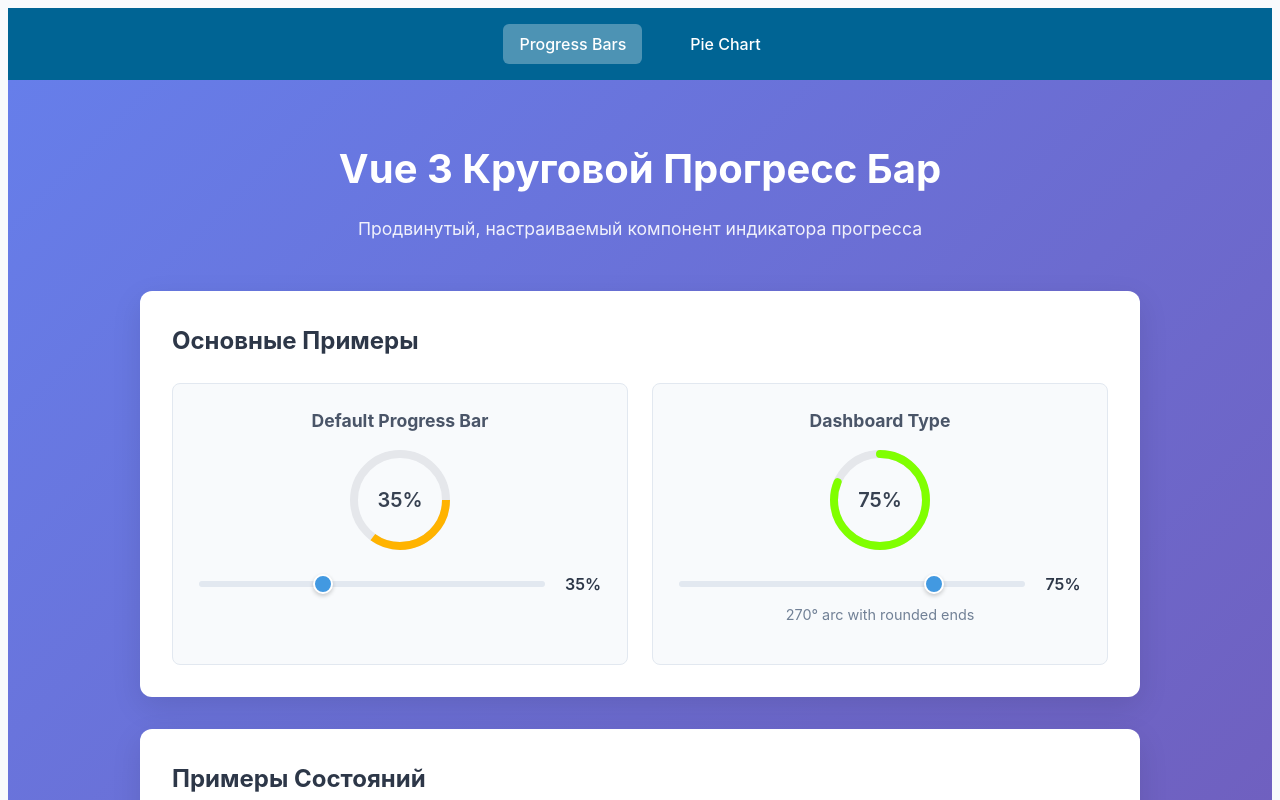
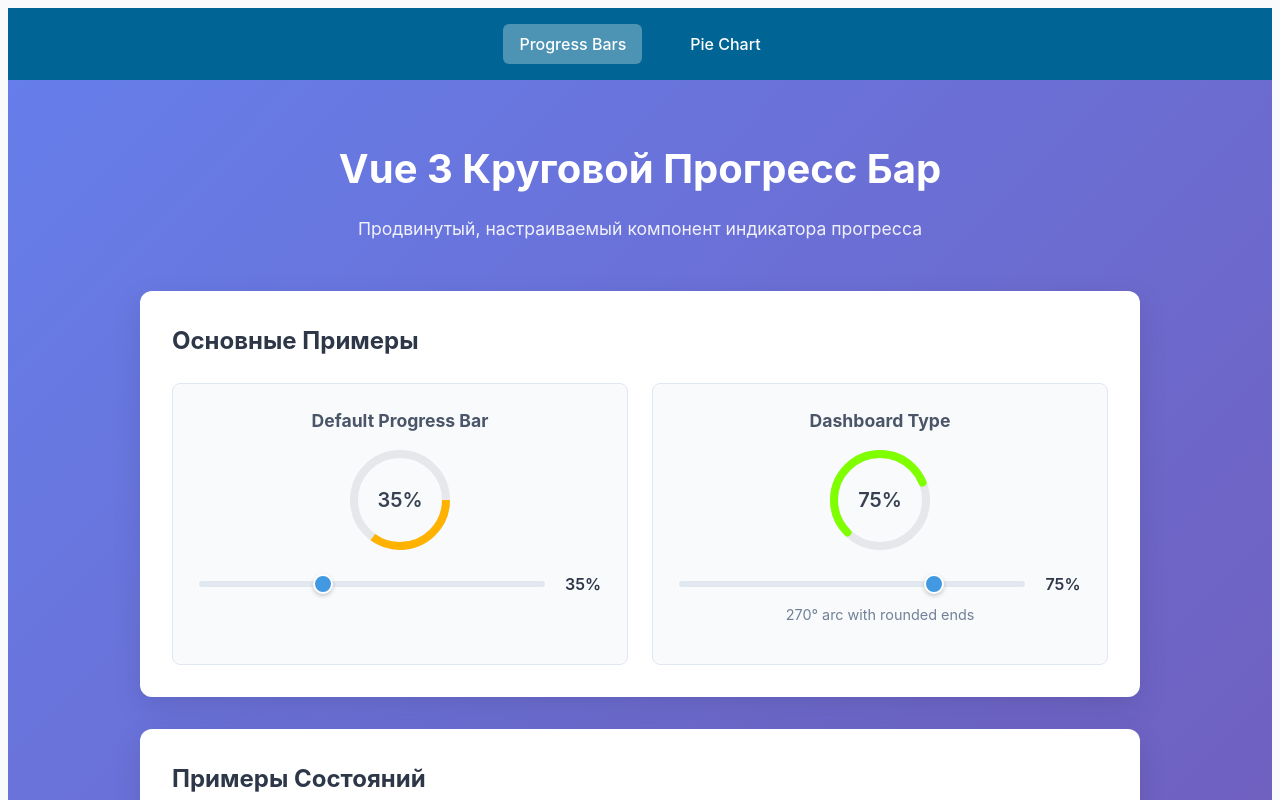
Before and after one commit to kalikrit/progress-bar, a Vue app: page / in a window 1280 px wide. Shown: the top 800 px of the page. Built offline with nearby package versions, Linux system fonts and the light colour scheme; the HTML template or start-up script is replaced by a standard one.

Commit message:
fix dashboard type angle and color

```diff
--- a/src/components/CircularProgressBar.vue
+++ b/src/components/CircularProgressBar.vue
@@ -30,15 +30,13 @@
 
       <!-- Progress circle -->
       <circle
-        ref="progressCircleRef"
-        class="progress-circle"
         :cx="center"
         :cy="center"
         :r="radius"
+        fill="none"
+        :stroke="currentColor"
         :stroke-width="strokeWidth"
-        fill="none"
-        :stroke-dasharray="circumference"
-        :stroke-dashoffset="dashOffset"
+        :stroke-dasharray="strokeDasharray"
         :stroke-linecap="strokeLinecap"
         :transform="`rotate(${rotationAngle} ${center} ${center})`"
       />
@@ -186,7 +184,7 @@
 const circumference = computed(() => 2 * Math.PI * radius.value);
 
 const rotationAngle = computed(() => {
-  return props.type === 'dashboard' ? -90 : 0;
+  return props.type === 'dashboard' ? -180 - 45: 0;
 });
 
 const effectiveCircumference = computed(() => {
@@ -200,6 +198,7 @@
   return props.type === 'dashboard' ? 'round' : 'butt';
 });
 
+
 const normalizedProgress = computed(() => {
   const range = props.max - props.min;
   if (range === 0) return 0;
@@ -212,6 +211,19 @@
   const progress = currentAnimatedValue.value;
   const progressOffset = (progress / 100) * effectiveCircumference.value;
   return effectiveCircumference.value - progressOffset;
+});
+
+const strokeDasharray = computed(() => {
+  if (props.type === 'dashboard') {
+    // Используем effectiveCircumference для 270°
+    const dashboardCircumference = circumference.value * 0.75; // 270 градусов
+    const dashLength = (normalizedProgress.value / 100) * dashboardCircumference;
+    return `${dashLength} ${circumference.value}`;
+  }
+
+  // Для circle типа - полный круг
+  const dashLength = (normalizedProgress.value / 100) * circumference.value;
+  return `${dashLength} ${circumference.value}`;
 });
 
 const displayText = computed(() => {
```
